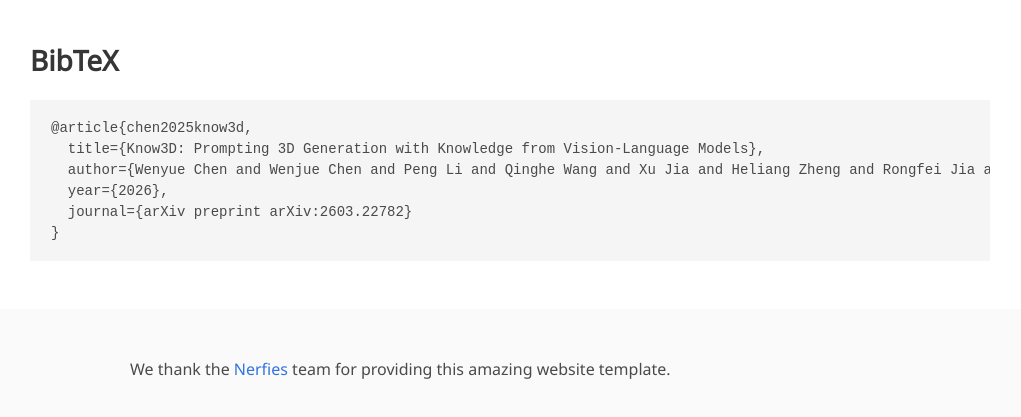
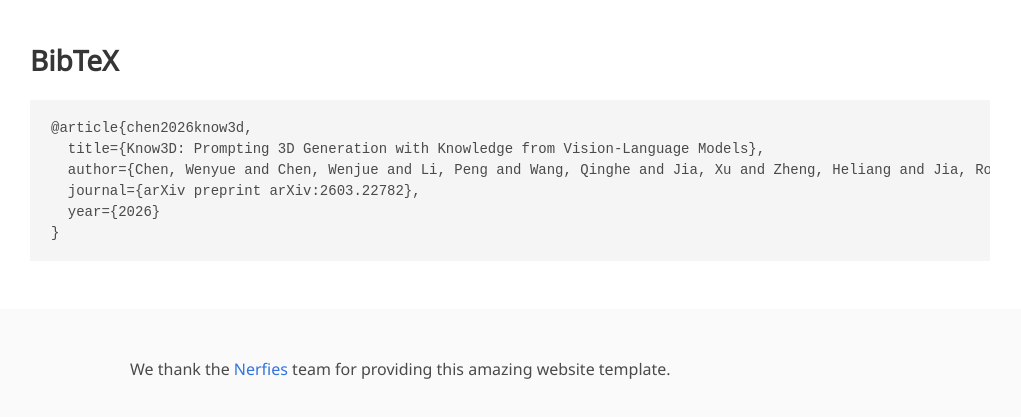
Before and after one commit to xishuxishu/Know3D.github.io, a plain HTML site: page index.html in a window 1280 px wide. Shown: the part 2414-2831 px from the top of the page, without its empty margins (130-1151 px from the left). Drawn offline with nearby package versions, Linux system fonts and the light colour scheme; some icons are missing; a web font is replaced by a local one.

Commit message:
Update BibTeX citation year and format

```diff
--- a/index.html
+++ b/index.html
@@ -256,11 +256,11 @@ We propose Know3D, a novel knowledge-guided 3D generation framework that uses vi
   <section class="section" id="BibTeX">
     <div class="container is-max-desktop content">
       <h2 class="title">BibTeX</h2>
-      <pre><code>@article{chen2025know3d,
+      <pre><code>@article{chen2026know3d,
   title={Know3D: Prompting 3D Generation with Knowledge from Vision-Language Models},
-  author={Wenyue Chen and Wenjue Chen and Peng Li and Qinghe Wang and Xu Jia and Heliang Zheng and Rongfei Jia and Yuan Liu and Ronggang Wang},
-  year={2026},
-  journal={arXiv preprint arXiv:2603.22782}
+  author={Chen, Wenyue and Chen, Wenjue and Li, Peng and Wang, Qinghe and Jia, Xu and Zheng, Heliang and Jia, Rongfei and Liu, Yuan and Wang, Ronggang},
+  journal={arXiv preprint arXiv:2603.22782},
+  year={2026}
 }</code></pre>
     </div>
   </section>
```
